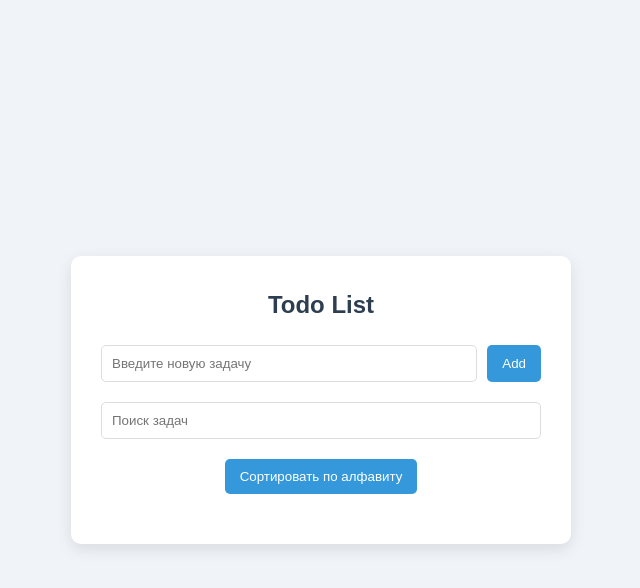
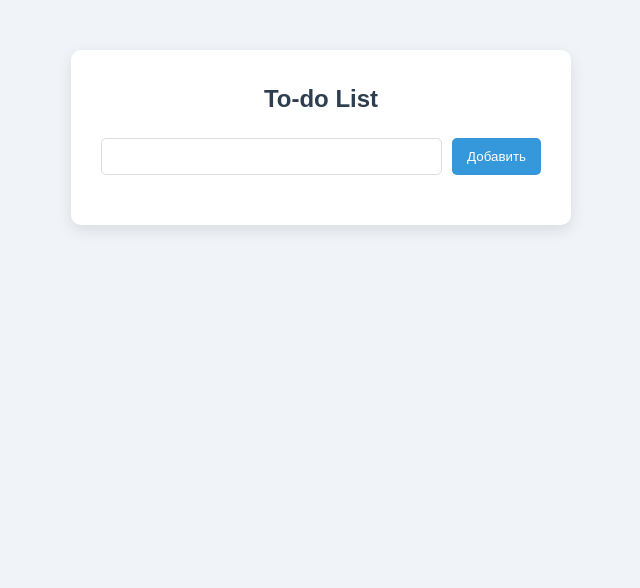
Before and after one commit to s1vo/my-app, a React (Create React App) app in the folder my-app/: page / in a window 1280 px wide. Shown: the top 588 px of the page, without its empty margins (319-959 px from the left). Built offline with nearby package versions, Linux system fonts and the light colour scheme; data requests are answered from the project's data file.

Commit message:
Добавил useContext

```diff
--- a/my-app/package.json
+++ b/my-app/package.json
@@ -9,6 +9,7 @@
     "axios": "^1.7.7",
     "eslint-config-prettier": "^9.1.0",
     "eslint-plugin-prettier": "^5.2.1",
+    "json-server": "^1.0.0-beta.3",
     "lodash": "^4.17.21",
     "prettier": "^3.3.3",
     "react": "^18.3.1",
--- /dev/null
+++ b/my-app/src/TodoContext.js
@@ -0,0 +1,25 @@
+import React, { createContext, useState, useContext } from 'react';
+
+const TodoContext = createContext();
+
+export const useTodo = () => {
+    return useContext(TodoContext);
+};
+
+export const TodoProvider = ({ children }) => {
+    const [todos, setTodos] = useState([]);
+
+    const addTodo = (newTodo) => {
+        setTodos((prevTodos) => [...prevTodos, newTodo]);
+    };
+
+    const removeTodo = (id) => {
+        setTodos((prevTodos) => prevTodos.filter(todo => todo.id !== id));
+    };
+
+    return (
+        <TodoContext.Provider value={{ todos, addTodo, removeTodo }}>
+            {children}
+        </TodoContext.Provider>
+    );
+};
--- a/my-app/src/app.css
+++ b/my-app/src/app.css
@@ -1,4 +1,3 @@
-/* Основные стили для всего приложения */
 * {
 	margin: 0;
 	padding: 0;
@@ -15,7 +14,7 @@ body {
 .App {
 	display: flex;
 	justify-content: center;
-	align-items: center;
+	align-items: flex-start;
 	min-height: 100vh;
 	padding: 20px;
 }
@@ -26,7 +25,14 @@ body {
 	border-radius: 10px;
 	box-shadow: 0 5px 15px rgba(0, 0, 0, 0.1);
 	max-width: 500px;
+	min-width: 450px;
 	width: 100%;
+	display: flex;
+	flex-direction: column;
+	align-items: stretch;
+	justify-content: center;
+	align-content: stretch;
+	margin: 50px auto;
 }
 
 h1 {
@@ -74,6 +80,7 @@ button:hover {
 ul {
 	list-style: none;
 	padding: 0;
+	width: 100%;
 }
 
 li {
--- a/my-app/src/app.js
+++ b/my-app/src/app.js
@@ -1,132 +1,50 @@
-import React, { useState, useEffect, useCallback } from "react";
-import axios from "axios";
-import { debounce } from "lodash";
+import React from 'react';
 import './app.css';
+import { TodoProvider, useTodo } from './TodoContext';
 
-function App() {
-	const [todos, setTodos] = useState([]);
-	const [newTodo, setNewTodo] = useState("");
-	const [searchQuery, setSearchQuery] = useState("");
-	const [isSorted, setIsSorted] = useState(false);
-
-	// Получение списка дел при загрузке компонента
-	useEffect(() => {
-		fetchTodos();
-	}, []);
-
-	// Функция для получения дел из JSON Server
-	const fetchTodos = () => {
-		axios
-			.get("http://localhost:3001/todos")
-			.then((response) => {
-				setTodos(response.data);
-			})
-			.catch((error) => console.error("Error fetching the todos:", error));
+const App = () => {
+	return (
+		<TodoProvider>
+			<TodoApp />
+		</TodoProvider>
+	);
 };
 
-	// Добавление нового дела
-	const addTodo = () => {
-		if (!newTodo) return;
-		axios
-			.post("http://localhost:3001/todos", { title: newTodo, completed: false })
-			.then((response) => {
-				setTodos([...todos, response.data]);
+const TodoApp = () => {
+	const { todos, addTodo, removeTodo } = useTodo();
+	const [newTodo, setNewTodo] = React.useState("");
+
+	const handleAddTodo = () => {
+		if (newTodo.trim() !== "") {
+			addTodo({
+				id: Date.now(),
+				text: newTodo,
+			});
 			setNewTodo("");
-			});
-	};
-
-	// Удаление дела
-	const deleteTodo = (id) => {
-		axios.delete(`http://localhost:3001/todos/${id}`).then(() => {
-			setTodos(todos.filter((todo) => todo.id !== id));
-		});
-	};
-
-	// Обновление дела (изменение названия)
-	const updateTodo = (id, updatedTitle) => {
-		axios
-			.put(`http://localhost:3001/todos/${id}`, { title: updatedTitle })
-			.then((response) => {
-				setTodos(
-					todos.map((todo) => (todo.id === id ? response.data : todo))
-				);
-			});
-	};
-
-	// Поиск дел по введенной фразе с использованием debounce
-	const debouncedSearch = useCallback(
-		debounce((query) => {
-			axios
-				.get(`http://localhost:3001/todos?q=${query}`)
-				.then((response) => {
-					setTodos(response.data);
-				});
-		}, 300),
-		[]
-	);
-
-	const handleSearch = (e) => {
-		const query = e.target.value;
-		setSearchQuery(query);
-		debouncedSearch(query);
-	};
-
-	// Сортировка дел по алфавиту
-	const handleSort = () => {
-		const sortedTodos = [...todos].sort((a, b) =>
-			a.title.localeCompare(b.title)
-		);
-		setIsSorted(!isSorted);
-		setTodos(isSorted ? todos : sortedTodos);
+		}
 	};
 
 	return (
-		<div className="App">
 		<div className="container">
-				<h1>Todo List</h1>
-
-				{/* Поле для добавления дела */}
+			<h1>To-do List</h1>
 			<div className="input-section">
 				<input
 					type="text"
 					value={newTodo}
 					onChange={(e) => setNewTodo(e.target.value)}
-						placeholder="Введите новую задачу"
 				/>
-					<button onClick={addTodo}>Add</button>
+				<button onClick={handleAddTodo}>Добавить</button>
 			</div>
-
-				{/* Поиск по делам */}
-				<div className="search-section">
-					<input
-						type="text"
-						value={searchQuery}
-						onChange={handleSearch}
-						placeholder="Поиск задач"
-					/>
-				</div>
-
-				{/* Кнопка для сортировки */}
-				<button className="sort-button" onClick={handleSort}>
-					{isSorted ? "Отсортировать" : "Сортировать по алфавиту"}
-				</button>
-
-				{/* Список дел */}
 			<ul>
 				{todos.map((todo) => (
 					<li key={todo.id}>
-							<input
-								type="text"
-								value={todo.title}
-								onChange={(e) => updateTodo(todo.id, e.target.value)}
-							/>
-							<button onClick={() => deleteTodo(todo.id)}>Delete</button>
+						<span>{todo.text}</span>
+						<button onClick={() => removeTodo(todo.id)}>Удалить</button>
 					</li>
 				))}
 			</ul>
 		</div>
-		</div>
 	);
-}
+};
 
 export default App;
--- a/my-app/src/index.css
+++ b/my-app/src/index.css
@@ -7,7 +7,7 @@
 body {
 	margin: 0;
 	font-family: -apple-system, BlinkMacSystemFont, 'Segoe UI', 'Roboto', 'Oxygen',
-		'Ubuntu', 'Cantarell', 'Fira Sans', 'Droid Sans', 'Helvetica Neue', sans-serif;
+	'Ubuntu', 'Cantarell', 'Fira Sans', 'Droid Sans', 'Helvetica Neue', sans-serif;
 	-webkit-font-smoothing: antialiased;
 	-moz-osx-font-smoothing: grayscale;
 }
```
Also changed, not shown: 1 other file (tests, documents, lock files or other folders). Lines whose indentation alone changed are shown as unchanged.
